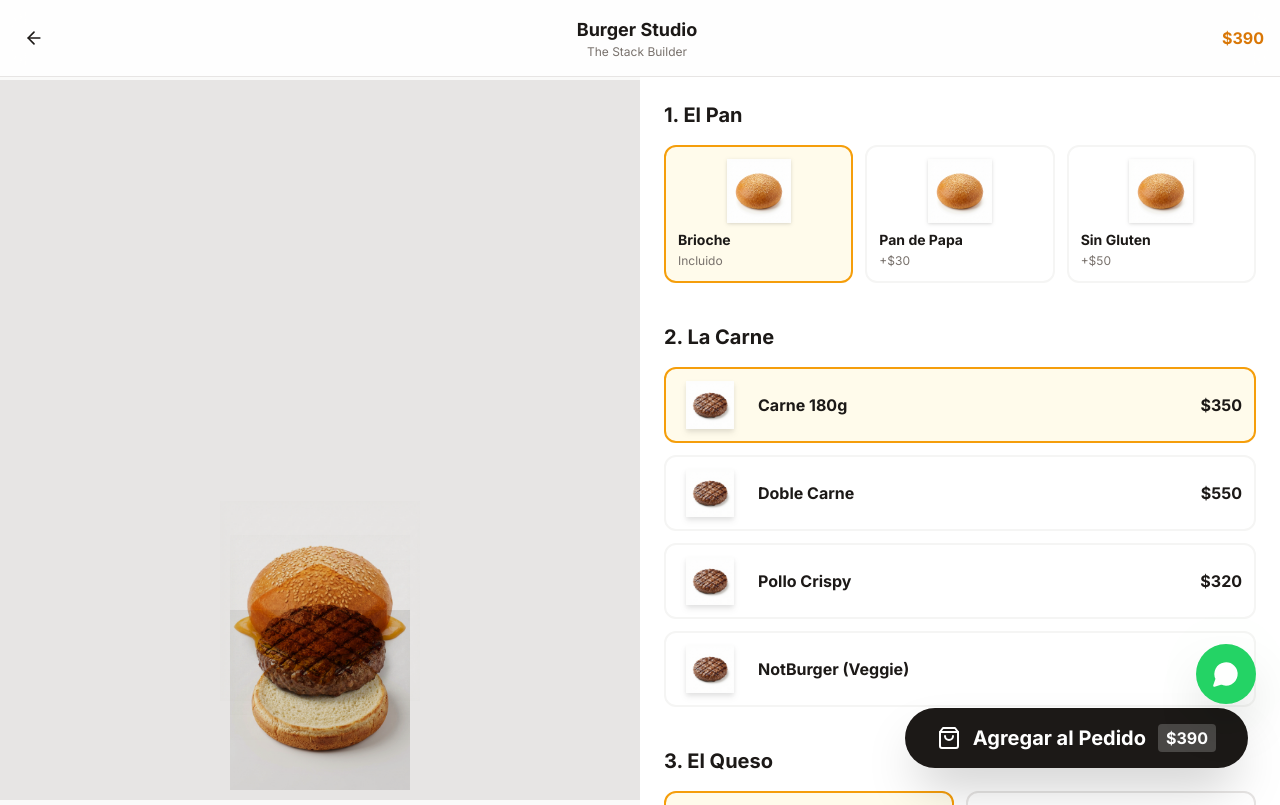
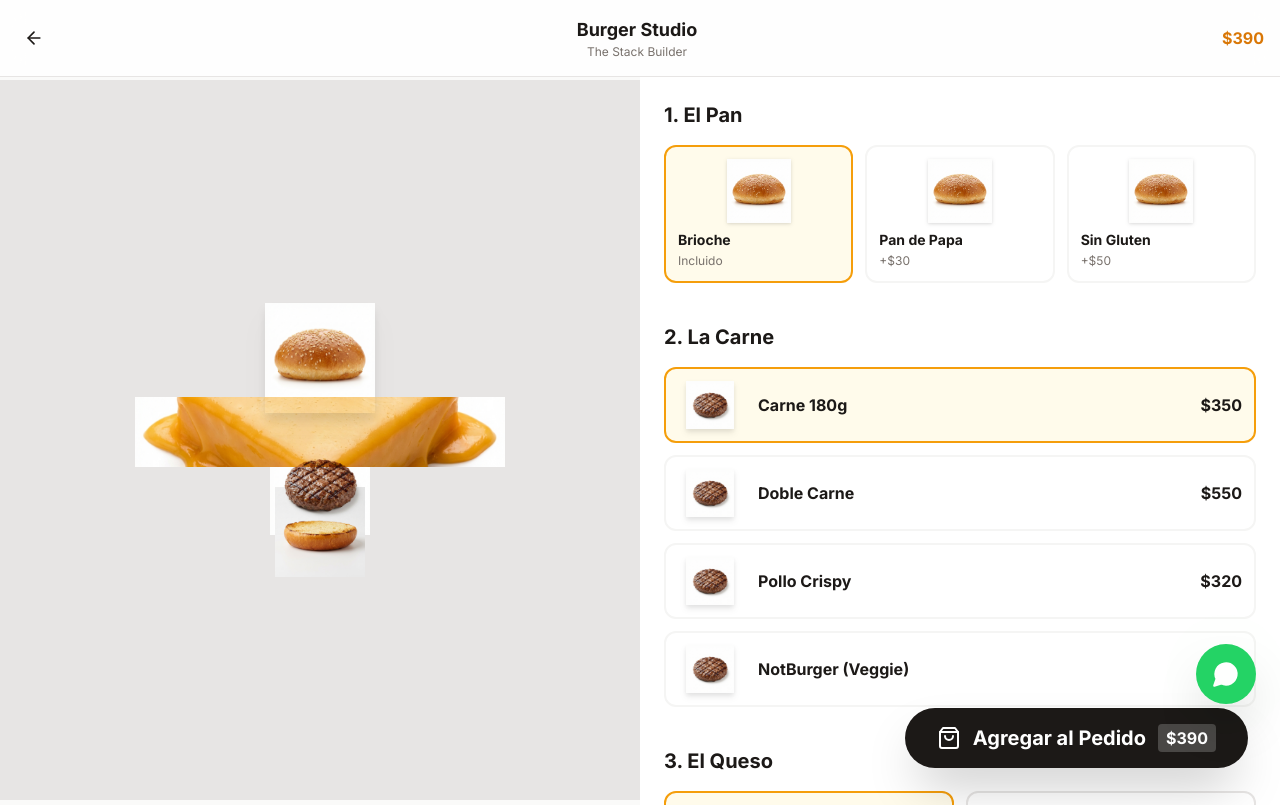
Before and after one commit to Marser321/lnb-saas, a Next.js app: page /burger-studio in a window 1280 px wide. Shown: the top 805 px of the page. Built offline with nearby package versions, Linux system fonts and the light colour scheme.

Commit message:
feat(burger): Switch to layout to Side View vertical stack

```diff
--- a/app/burger-studio/page.tsx
+++ b/app/burger-studio/page.tsx
@@ -75,97 +75,74 @@ export default function BurgerStudioPage() {
 
                 {/* Left: Visual Builder (Sticky) */}
                 <div className="relative bg-stone-200 flex items-center justify-center p-8 lg:sticky lg:top-20 lg:h-[calc(100vh-80px)] overflow-hidden">
-                    <div className="relative w-full max-w-4xl h-[700px] flex flex-col justify-end items-center perspective-1000 pb-12">
-                        <AnimatePresence mode="popLayout">
-                            {(() => {
-                                let currentHeight = 0;
-                                const elements = [];
+                    {/* Visualizer Container - Side View Stack */}
+                    <div className="relative w-full max-w-xl h-auto flex flex-col-reverse items-center justify-center transform scale-90 md:scale-100 transition-transform">
 
-                                // 1. Bottom Bun
-                                elements.push(
+                        {/* 1. Bottom Bun (Base) */}
                         <motion.div
                             key="bun-bottom"
-                                        className="absolute w-[600px] h-[180px] z-10 mix-blend-multiply"
-                                        style={{ bottom: 0 }}
-                                        initial={{ y: 200, opacity: 0 }}
+                            initial={{ y: 50, opacity: 0 }}
                             animate={{ y: 0, opacity: 1 }}
-                                        transition={{ type: "spring", stiffness: 100 }}
+                            className="relative w-[380px] h-[90px] z-10 -mt-8 flex-shrink-0 mix-blend-multiply"
                         >
                             <Image
-                                            src={bun.bottomImage || '/images/studio/burger-bun-bottom.png'}
+                                src={bun.bottomImage || '/images/studio/burger-side-bun-bottom.png'}
                                 alt="Bottom Bun"
                                 fill
                                 className="object-contain"
                             />
                         </motion.div>
-                                );
-                                currentHeight += 50; // Increased base height
 
-                                // 2. Patty
-                                elements.push(
+                        {/* 2. Patty */}
                         <motion.div
                             key={patty.id}
-                                        className="absolute w-[580px] h-[180px] z-20 mix-blend-multiply"
-                                        style={{ bottom: currentHeight }}
-                                        initial={{ y: -100, opacity: 0 }}
+                            initial={{ y: -20, opacity: 0 }}
                             animate={{ y: 0, opacity: 1 }}
-                                        transition={{ type: "spring", bounce: 0.5 }}
+                            transition={{ delay: 0.1 }}
+                            className="relative w-[360px] h-[100px] z-20 -mb-4 flex-shrink-0 mix-blend-multiply"
                         >
                             <Image src={patty.image} alt={patty.label} fill className="object-contain" />
                         </motion.div>
-                                );
-                                currentHeight += (patty.thickness ? patty.thickness * 1.8 : 45); // More vertical separation
 
-                                // 3. Cheese
-                                if (cheese.id !== 'none') {
-                                    elements.push(
+                        {/* 3. Cheese */}
+                        {cheese.id !== 'none' && (
                             <motion.div
                                 key={cheese.id}
-                                            className="absolute w-[590px] h-[180px] z-30 pointer-events-none mix-blend-multiply"
-                                            style={{ bottom: currentHeight - 20 }} // Overlap
-                                            initial={{ scale: 0.5, opacity: 0 }}
+                                initial={{ scale: 0.8, opacity: 0 }}
                                 animate={{ scale: 1, opacity: 1 }}
-                                            transition={{ type: "spring", stiffness: 200 }}
+                                transition={{ delay: 0.15 }}
+                                className="relative w-[370px] h-[70px] z-30 -mb-8 flex-shrink-0 pointer-events-none mix-blend-multiply"
                             >
                                 {cheese.image && (
-                                                <Image src={cheese.image} alt={cheese.label} fill className="object-contain" />
+                                    <Image src={cheese.image} alt={cheese.label} fill className="object-cover" />
                                 )}
                             </motion.div>
-                                    );
-                                    currentHeight += (cheese.thickness ? cheese.thickness * 1.8 : 20);
-                                }
+                        )}
 
-                                // 4. Extras
-                                extras.forEach((extra, i) => {
-                                    elements.push(
+                        {/* 4. Extras */}
+                        <AnimatePresence>
+                            {extras.map((extra, i) => (
                                 <motion.div
                                     key={extra.id}
-                                            className="absolute w-[580px] h-[180px] mix-blend-multiply"
-                                            style={{
-                                                bottom: currentHeight,
-                                                zIndex: 40 + i
-                                            }}
-                                            initial={{ x: i % 2 === 0 ? -200 : 200, opacity: 0, rotate: i % 2 === 0 ? -10 : 10 }}
-                                            animate={{ x: 0, opacity: 1, rotate: 0 }}
-                                            transition={{ type: "spring", stiffness: 120, damping: 15 }}
+                                    initial={{ x: i % 2 === 0 ? -50 : 50, opacity: 0 }}
+                                    animate={{ x: 0, opacity: 1 }}
+                                    exit={{ scale: 0, opacity: 0 }}
+                                    transition={{ delay: 0.2 + i * 0.1 }}
+                                    className="relative w-[360px] h-[60px] -mb-6 flex-shrink-0 mix-blend-multiply"
+                                    style={{ zIndex: 40 + i }}
                                 >
                                     <Image src={extra.image} alt={extra.label} fill className="object-contain" />
                                 </motion.div>
-                                    );
-                                    currentHeight += (extra.thickness ? extra.thickness * 1.8 : 20);
-                                });
+                            ))}
+                        </AnimatePresence>
 
-                                // 5. Top Bun
-                                elements.push(
+                        {/* 5. Top Bun (Crown) */}
                         <motion.div
                             key="bun-top"
-                                        className="absolute w-[600px] h-[200px] mix-blend-multiply z-50"
-                                        style={{
-                                            bottom: currentHeight - 20,
-                                        }}
-                                        initial={{ y: -300, opacity: 0 }}
+                            initial={{ y: -100, opacity: 0 }}
                             animate={{ y: 0, opacity: 1 }}
-                                        transition={{ type: "spring", mass: 1.2, stiffness: 80 }}
+                            transition={{ delay: 0.3 + extras.length * 0.1, type: "spring", stiffness: 120 }}
+                            className="relative w-[380px] h-[110px] z-[100] -mb-4 flex-shrink-0 drop-shadow-xl mix-blend-multiply"
                         >
                             <Image
                                 src={bun.image}
@@ -174,11 +151,6 @@ export default function BurgerStudioPage() {
                                 className="object-contain"
                             />
                         </motion.div>
-                                );
-
-                                return elements;
-                            })()}
-                        </AnimatePresence>
                     </div>
                 </div>
 
--- a/lib/studio-data.ts
+++ b/lib/studio-data.ts
@@ -77,9 +77,9 @@ export const EMPANADA_FLAVORS = [
 // Using generated isometric images for realistic stacking.
 
 export const BURGER_BUNS = [
-    { id: 'brioche', label: 'Brioche', price: 0, image: '/images/studio/burger-bun-top.png', bottomImage: '/images/studio/burger-bun-bottom.png', thickness: 40 }, // Top height
-    { id: 'potato', label: 'Pan de Papa', price: 30, image: '/images/studio/burger-bun-top.png', bottomImage: '/images/studio/burger-bun-bottom.png', thickness: 40 },
-    { id: 'gluten-free', label: 'Sin Gluten', price: 50, image: '/images/studio/burger-bun-top.png', bottomImage: '/images/studio/burger-bun-bottom.png', thickness: 40 },
+    { id: 'brioche', label: 'Brioche', price: 0, image: '/images/studio/burger-side-bun-top.png', bottomImage: '/images/studio/burger-side-bun-bottom.png', thickness: 60 }, // Top height
+    { id: 'potato', label: 'Pan de Papa', price: 30, image: '/images/studio/burger-side-bun-top.png', bottomImage: '/images/studio/burger-side-bun-bottom.png', thickness: 60 },
+    { id: 'gluten-free', label: 'Sin Gluten', price: 50, image: '/images/studio/burger-side-bun-top.png', bottomImage: '/images/studio/burger-side-bun-bottom.png', thickness: 60 },
 ];
 
 export const BURGER_PATTIES = [
```
Also changed, not shown: public/images/studio/burger-side-bun-bottom.png (added), public/images/studio/burger-side-bun-top.png (added). Lines whose indentation alone changed are shown as unchanged.
